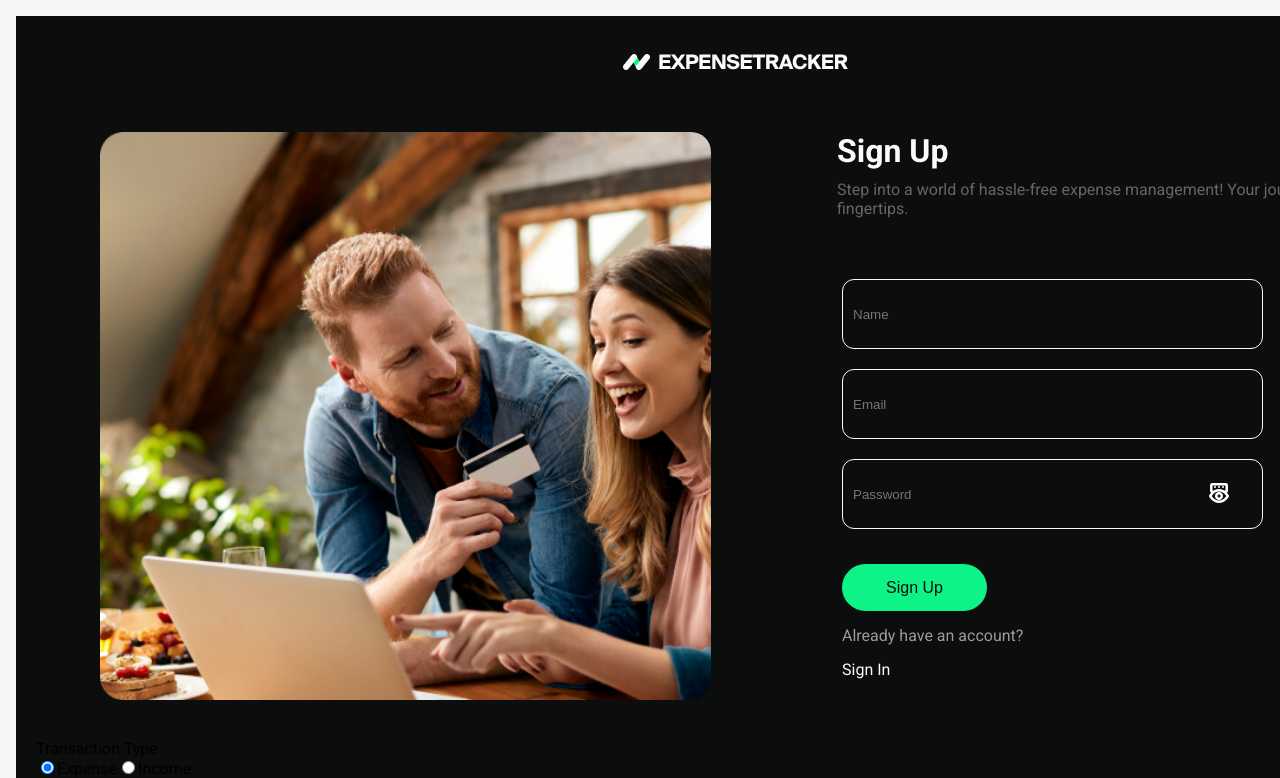
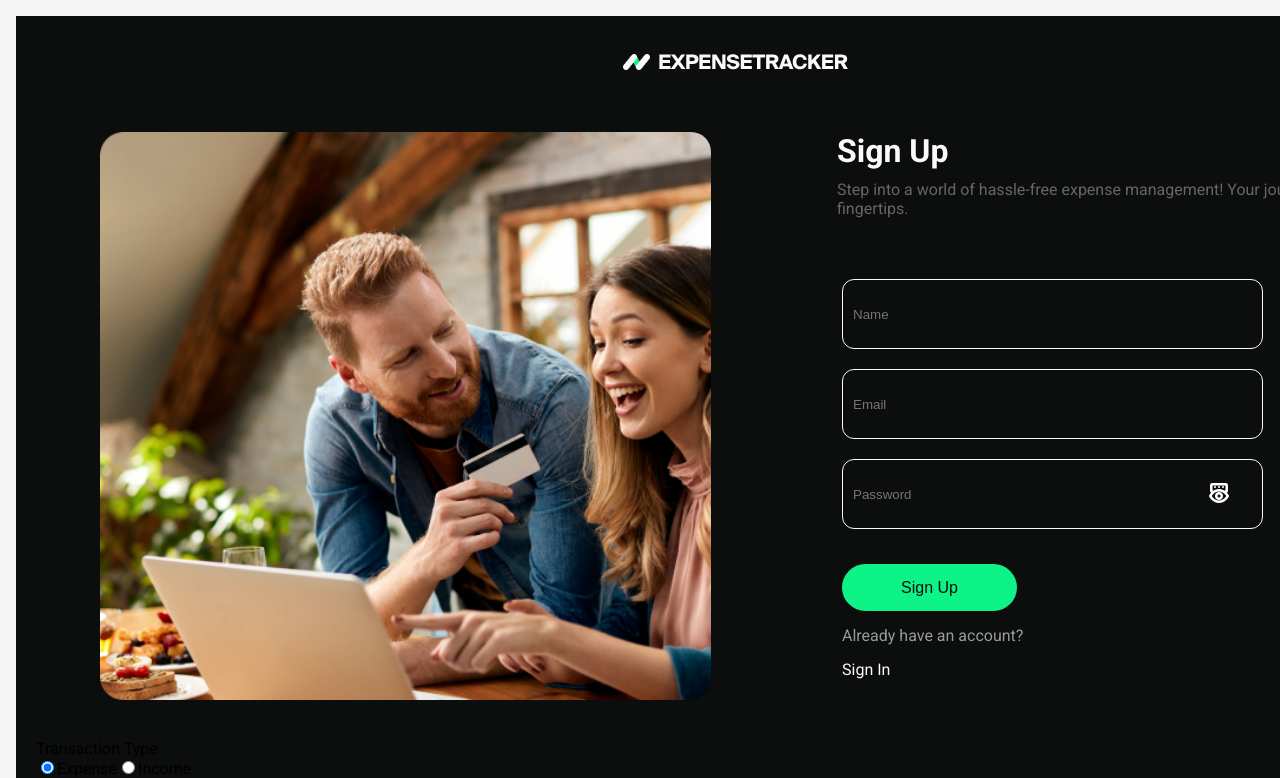
Before and after one commit to Reuelle/expense-tracker, a React (Create React App) app: page /expense-tracker/register in a window 1280 px wide. Shown: the top 778 px of the page. Built offline with nearby package versions, Linux system fonts and the light colour scheme.

Commit message:
Update RegisterPage.module.css

```diff
--- a/src/components/RegisterPage/RegisterPage.module.css
+++ b/src/components/RegisterPage/RegisterPage.module.css
@@ -34,7 +34,7 @@
 
 .registerPage button {
   width: 100%;
-  max-width: 145px; /* Adjust button width */
+  max-width: 175px; /* Adjust button width */
   height: 47px;
   padding: 10px;
   font-size: 16px;
```
